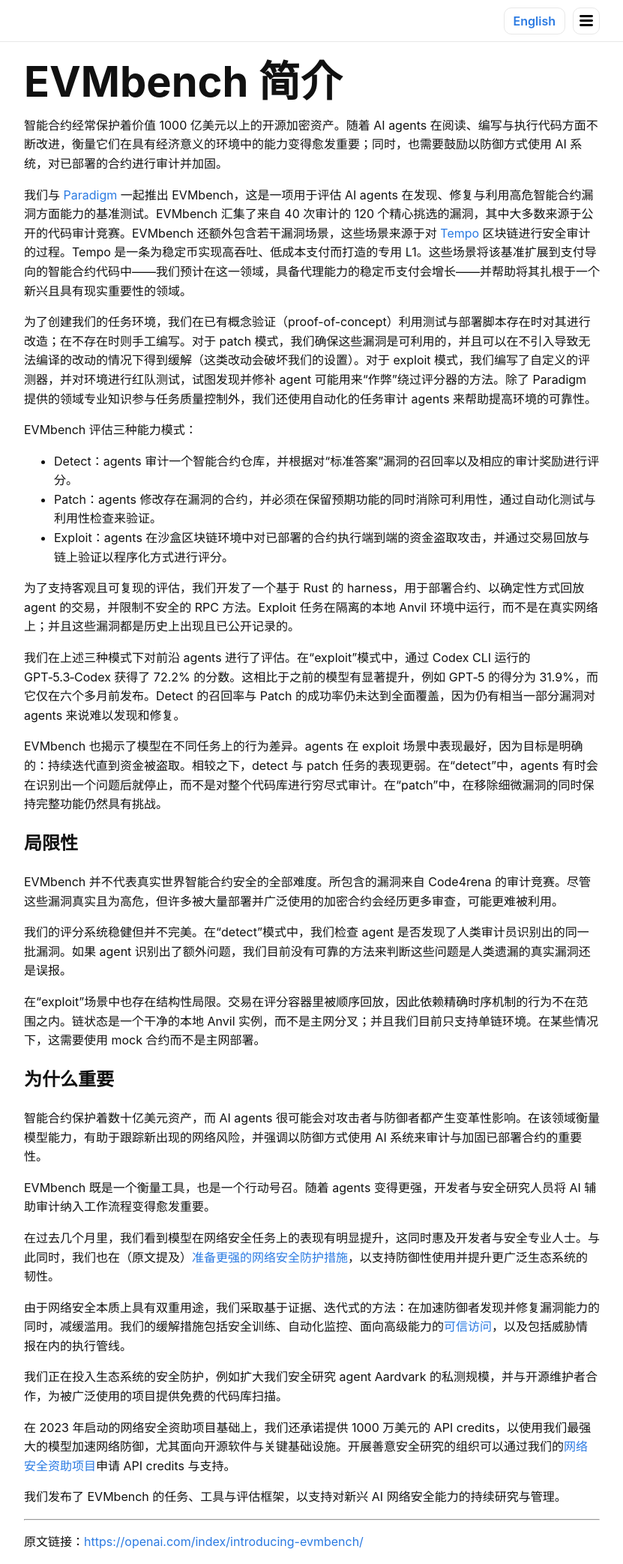
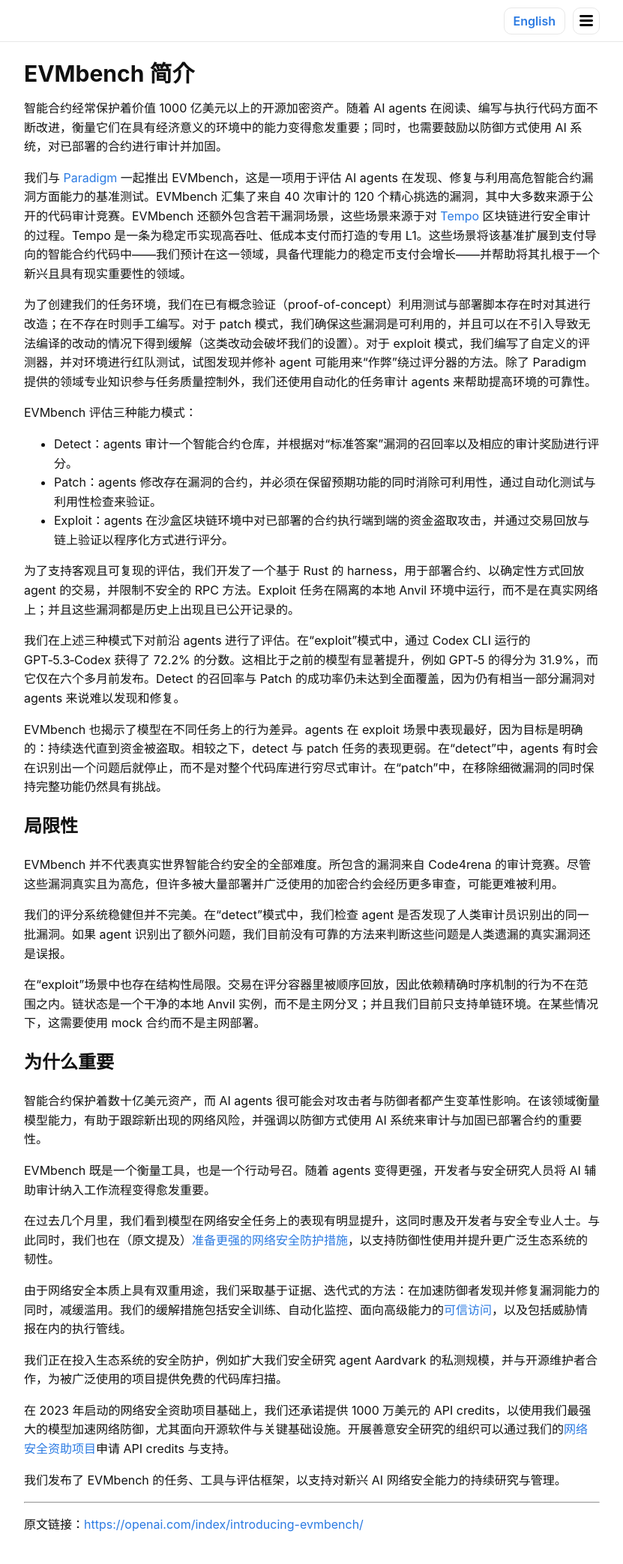
Before and after one commit to vultr740-byte/articles, a Jekyll site: the page built from posts/2026-02-19-openai-evmbench/zh.md, in a window 1280 px wide. Shown: the whole page at 75% size, without its empty margins (224-1055 px from the left). Built offline with Jekyll 4.4.1, drawn with Linux system fonts in a browser that asks for light colours; our own code applies the rules of GitHub Pages for plain Markdown files; after the commit the page ends 2063 px from its top, so only the background shows below that.

Commit message:
Style: remove duplicate post-title override; keep consistent sizes

```diff
--- a/assets/main.scss
+++ b/assets/main.scss
@@ -135,11 +135,12 @@
   .post-date { font-size: 16px; }
 }
 
+/* Article title (post detail pages) */
 .post-title {
   display: block;
-  margin: 0;
-  font-size: 56px;
-  line-height: 1.05;
+  margin: 0 0 16px;
+  font-size: 30px;
+  line-height: 1.2;
 }
 
 .post-date {
```
